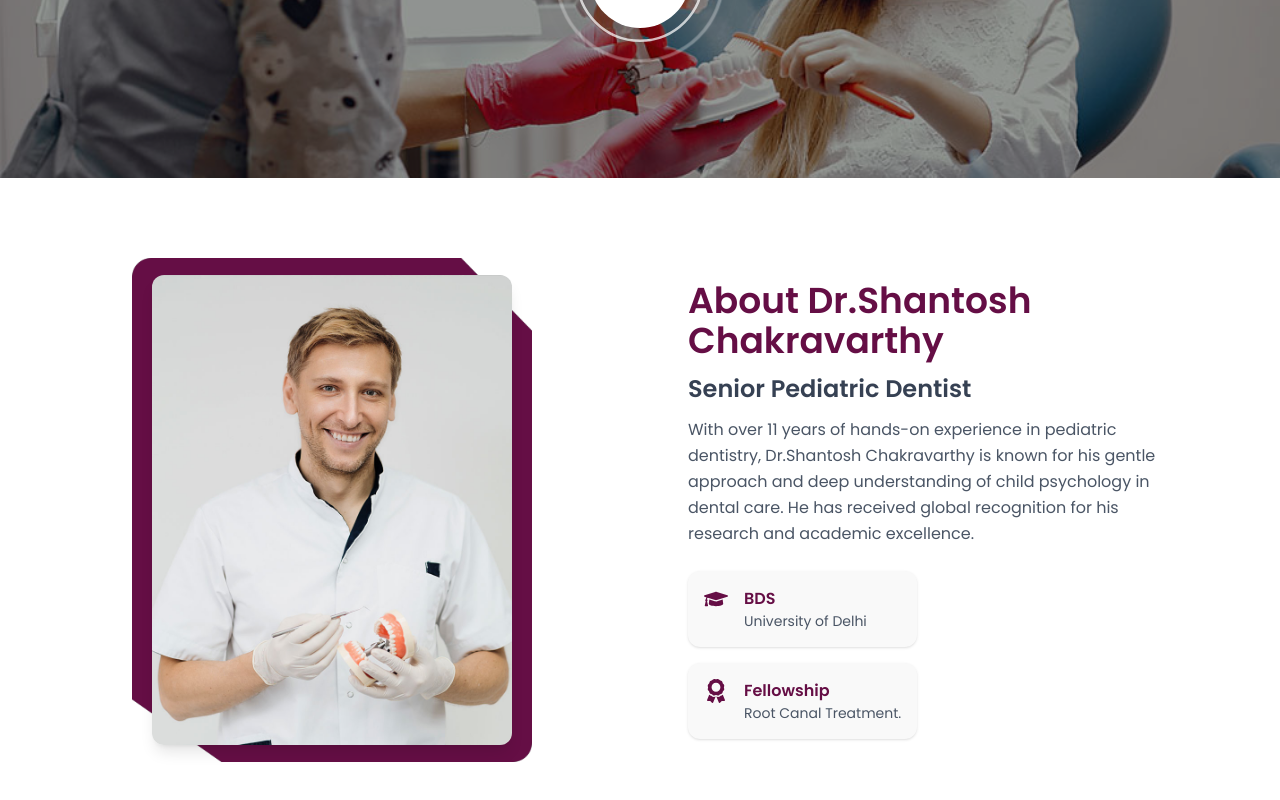
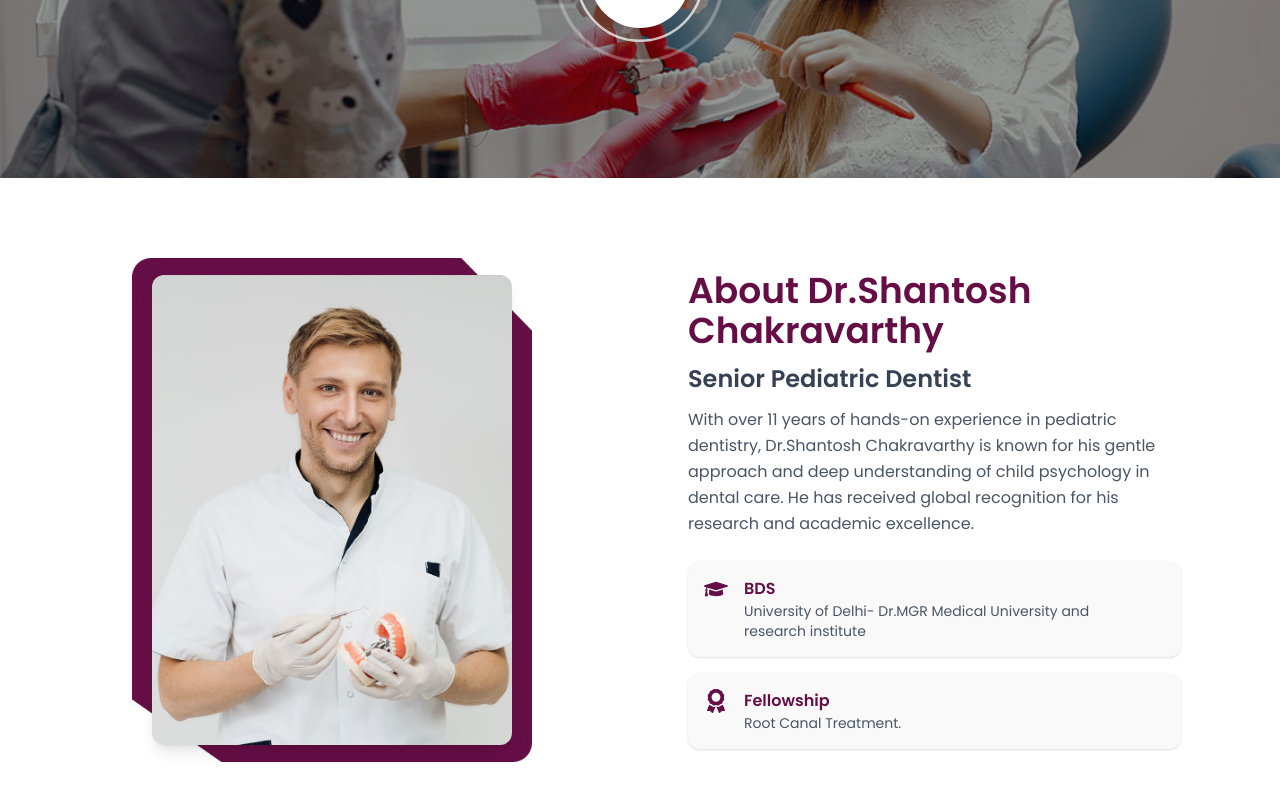
Before and after one commit to chakradentalhospital/chakra, a React (Vite) app: page / in a window 1280 px wide. Shown: the part 3242-4042 px from the top of the page. Built offline with nearby package versions, Linux system fonts and the light colour scheme.

Commit message:
changed names

```diff
--- a/src/Components/Home/AboutPerson.jsx
+++ b/src/Components/Home/AboutPerson.jsx
@@ -7,7 +7,7 @@ const cards = [
   {
     icon: <FaGraduationCap className="text-2xl text-[#650E45]" />,
     title: "BDS",
-    desc: "University of Delhi",
+    desc: "University of Delhi- Dr.MGR Medical University and research institute",
   },
   {
     icon: <FaAward className="text-2xl text-[#650E45]" />,
```
